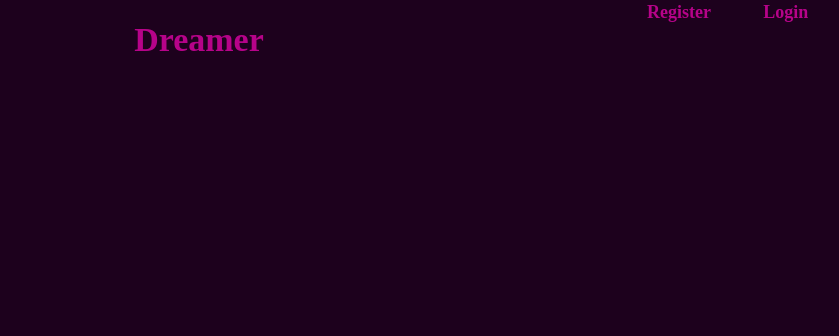
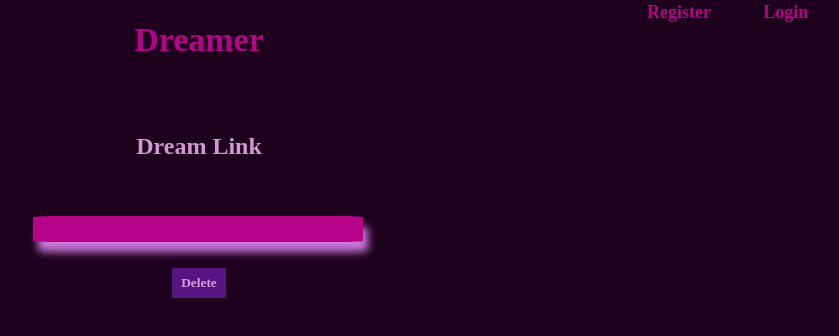
Before and after one commit to MaryHooker/Passion-Project-2020, a React (Create React App) app in the folder dreamer/dreamer/: page /knowledge/links/details/1 in a window 1280 px wide. Shown: the top 336 px of the page, without its empty margins (441-1280 px from the left). Built offline with nearby package versions, Linux system fonts and the light colour scheme; no server answers.

Commit message:
successfully viewing one dream link & deleting from db in react

```diff
--- a/dreamer/dreamer/src/App.css
+++ b/dreamer/dreamer/src/App.css
@@ -497,3 +497,18 @@ background-color: rgb(63, 3, 63);
 .noLineLinks{
   text-decoration: none;
 }
+
+.linksContainer{
+  display: grid;
+  grid-template-columns: repeat(4,1fr);
+}
+
+.linkDisplay{
+  background-color: rgb(182, 3, 137);
+  color: rgb(233, 179, 233);
+  border: 5px solid rgb(182, 3, 137);
+  border-radius: 5%;
+  margin-left: 37%;
+  width: 25%;
+  box-shadow: 5px 10px 8px #cd79db;
+}
--- /dev/null
+++ b/dreamer/dreamer/src/components/Admin/Knowledge/LinkDetails.jsx
@@ -0,0 +1,74 @@
+import React,{Component} from 'react';
+// import {Link} from 'react-router-dom';
+
+class LinkDetails extends Component {
+    constructor(props) {
+        super(props);
+        this.state = {
+            title:"",
+            link:"",
+            author:"",
+            date:""
+         }
+    }
+
+    //When component mounts, run inner function
+    componentDidMount(){
+        this.linkData();
+    }
+
+    //Function to run fetch method in order to view specific link to update or delete
+    linkData = async() => {
+        let response = await fetch(`/api/links/${this.props.match.params.id}`,{
+            method:"GET"
+        })
+        let json = await response.json();
+        console.log(json)
+        //place specific dreamer in state
+        this.setState(
+            {
+                title:json.title,
+                link:json.link,
+                author:json.author,
+                date:json.date
+            }
+        )
+        console.log(this.state.title)
+    }
+
+         // go back one page
+         goBack = () => {
+            window.history.back();
+        }
+
+    //Function to delete a link from the database
+    deleteLink = async() => {
+        let response = await fetch(`/api/links/${this.props.match.params.id}`,{
+            method:"DELETE",
+        })
+        let json = await response.json();
+        //sanity
+        console.log(`Deleting Link ${JSON.stringify(json)}`);
+
+        this.goBack();
+    }
+
+    render() {
+        return (
+            <div>
+                <h2>Dream Link</h2>
+                <br/>
+                <br/>
+                <div className='linkDisplay'>
+                <p className='listedData'>{this.state.title}</p>
+                <p className='listedData'>{this.state.link}</p>
+                <p className='listedData'>{this.state.author}</p>
+                </div>
+                {/* <Link to={`/meanings/edit/${this.state.link._id}`}><button>Edit</button></Link> */}
+                <button onClick={this.deleteLink}>Delete</button>
+            </div>
+         );
+    }
+}
+
+export default LinkDetails;
--- a/dreamer/dreamer/src/components/Admin/Knowledge/ViewAllLinks.jsx
+++ b/dreamer/dreamer/src/components/Admin/Knowledge/ViewAllLinks.jsx
@@ -30,6 +30,23 @@ class ViewAllLinks extends Component {
         console.table(`Admin : Knowledge Links ${JSON.stringify(json)}`)
     }
 
+    //    // go back one page
+    //    goBack = () => {
+    //     window.history.back();
+    // }
+
+       //Function to delete a link from the database
+       deleteLink = async() => {
+        let response = await fetch(`/api/links/${this.state.knowledge.id}`,{
+            method:"DELETE",
+        })
+        let json = await response.json();
+        //sanity
+        console.log(`Deleting Link ${JSON.stringify(json)}`);
+
+        // this.goBack();
+    }
+
     render() {
         return (
             <div>
@@ -37,7 +54,7 @@ class ViewAllLinks extends Component {
                 <Link to='/knowledge/links/create' className='linkLink'><button>Add</button></Link>
                 <br/>
                 <br/>
-                <div className='dreamersContainer'>
+                <div className='linksContainer'>
                 {
                     this.state.knowledge.map((link) => {
                         return(
@@ -47,6 +64,7 @@ class ViewAllLinks extends Component {
                                 <p className='listedData'>{link.link}</p>
                                 <p className='listedData'>{link.author}</p>
                                 </a>
+                                <Link to={`/knowledge/links/details/${link._id}`} className='linkLink'><button>Details</button></Link>
                             </div>
                         )
                     })
--- a/dreamer/dreamer/src/components/AppContainer.jsx
+++ b/dreamer/dreamer/src/components/AppContainer.jsx
@@ -32,6 +32,7 @@ import ViewOneSpotlightedDream from './Admin/SpotLight/ViewOneSpotlightedDream';
 //Links
 import ViewAllLinks from './Admin/Knowledge/ViewAllLinks';
 import CreateLink from './Admin/Knowledge/CreateLink';
+import LinkDetails from './Admin/Knowledge/LinkDetails';
 ////////// Customer imports /////////
 //Home
 import CustomerHome from './Customer/Home/CustomerHome';
@@ -208,6 +209,8 @@ class AppContainer extends Component {
                   {/* Admin */}
                   <Route path='/knowledge/links' exact component={() => <ViewAllLinks/> }/>
                   <Route path='/knowledge/links/create' exact component={() => <CreateLink/> }/>
+                  <Route path='/knowledge/links/details/:id' exact component={(props) => <LinkDetails {...props} /> }/>
+
 
                 </Router>
             </div>
```
